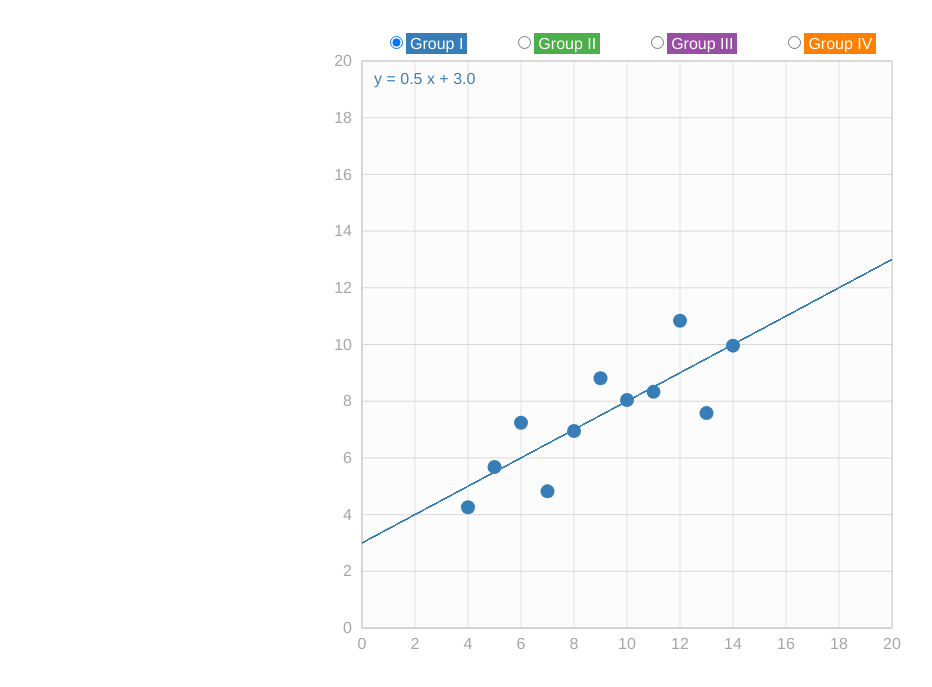
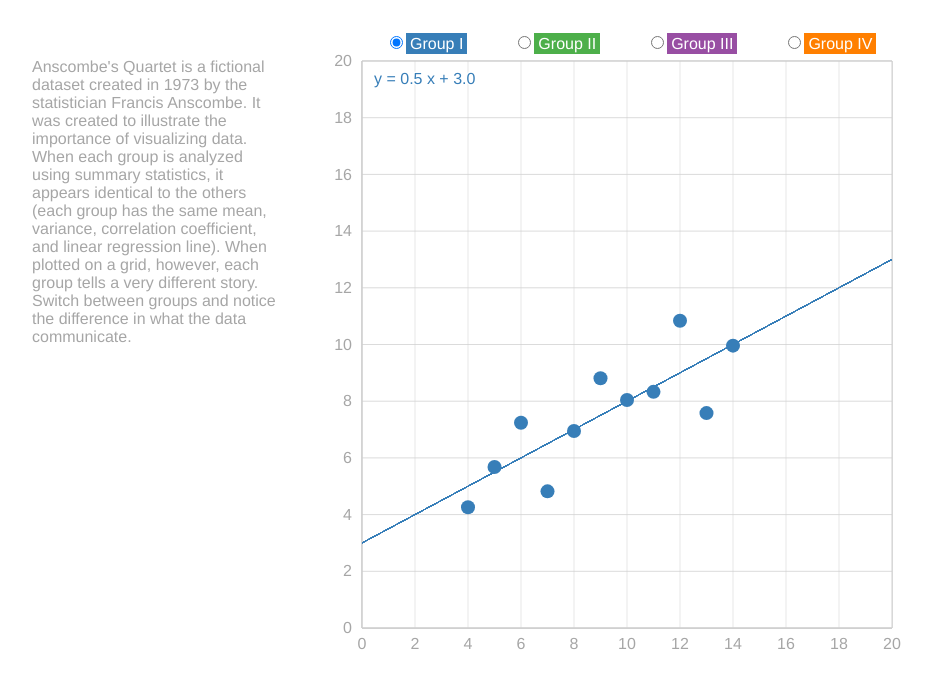
Before and after one commit to alejandrokennedy/DadaData, a website: page views/quartet.html in a window 1280 px wide. Shown: the part 93-780 px from the top of the page, without its empty margins (8-940 px from the left). Drawn offline with nearby package versions, Linux system fonts and the light colour scheme; files whose address does not match are found by name.

Commit message:
Added blurb

```diff
--- a/views/quartet.html
+++ b/views/quartet.html
@@ -14,10 +14,11 @@
 		text-align: center;
 		font-family: Baskerville, "Baskerville Old Face", "Goudy Old Style", Garamond, "Times New Roman", serif;
 		font-size: 44px;
-	}
+/*		color: #a6a6a6;
+*/	}
 
 	.axis path {
-		fill:#f9f9f9;
+		fill:white;
 		fill-opacity:.3;
 		stroke:#cccccc;
 		stroke-width:1;
@@ -58,6 +59,17 @@
 		padding: 2px;
 		padding-right: 4px;
 		padding-left: 4px;
+	}
+
+	.blurb {
+		position: element(#target);
+		position: absolute;
+		visibility: visible;
+		width: 250px;
+		transform: translateX(-120%);
+		top: 135px;
+		/*z-index: 200;*/
+		color: #a6a6a6;
 	}
 
 </style>
@@ -122,6 +134,10 @@
 
 			window.nestedQuartetData = nestedQuartetData
 
+			var blurb = d3.select("body").append("p")
+				.text("Anscombe's Quartet is a fictional dataset created in 1973 by the statistician Francis Anscombe. It was created to illustrate the importance of visualizing data. When each group is analyzed using summary statistics, it appears identical to the others (each group has the same mean, variance, correlation coefficient, and linear regression line). When plotted on a grid, however, each group tells a very different story. Switch between groups and notice the difference in what the data communicate.")
+				.attr("class", "blurb");
+
 			var title = d3.select("body").append("h2")
 				.text("Anscombe's Quartet")
 				.attr("class","title");
@@ -129,7 +145,8 @@
 			var buttonsDiv = d3.select("body").append("div")
 				.attr("class","buttonsDiv");
 
-			var container = d3.select("body").append("div");
+			var container = d3.select("body").append("div")
+				.attr("id", "target");
 
 			var buttonsGroup = buttonsDiv.selectAll(".buttonsGroup")
 				.data(nestedQuartetData)
```
